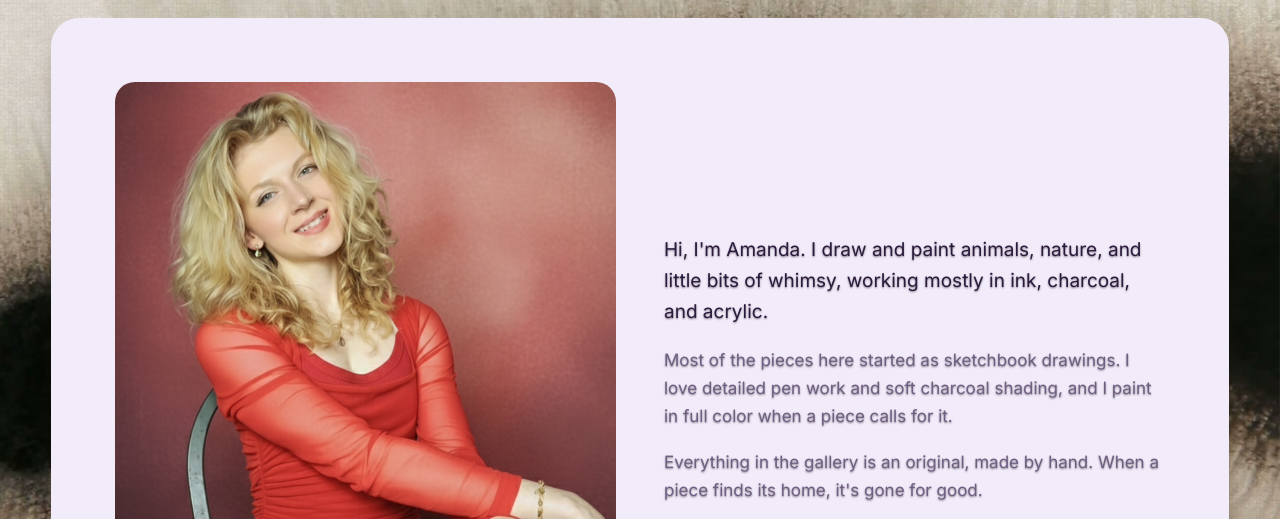
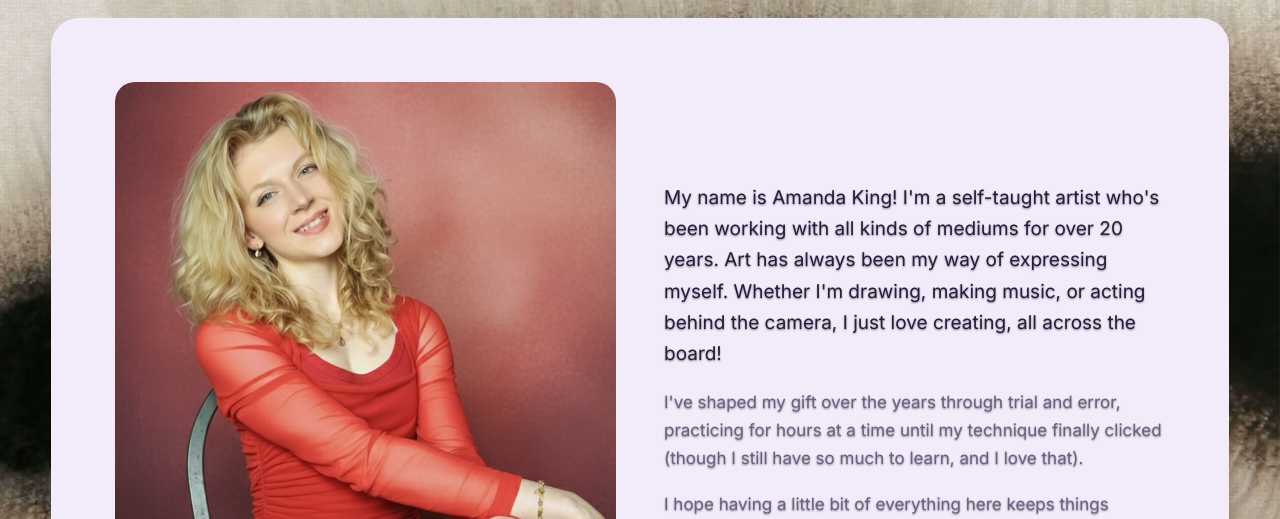
Before and after one commit to realjoshuaking/amandas-artbox, a plain HTML site: page about.html in a window 1280 px wide. Shown: the part 252-771 px from the top of the page. Drawn offline with nearby package versions, Linux system fonts and the light colour scheme.

Commit message:
Amanda's real bio on About page and homepage teaser

```diff
--- a/about.html
+++ b/about.html
@@ -44,11 +44,9 @@
         <div class="split">
           <img class="artist-photo" src="images/amanda.jpg" alt="Amanda, the artist behind Amanda King Art Studio" />
           <div class="prose">
-            <p>Hi, I'm Amanda. I draw and paint animals, nature, and little bits of whimsy, working mostly in ink, charcoal, and acrylic.</p>
-            <p>Most of the pieces here started as sketchbook drawings. I love detailed pen work and soft charcoal shading, and I paint in full color when a piece calls for it.</p>
-            <p>Everything in the gallery is an original, made by hand. When a piece finds its home, it's gone for good.</p>
-            <p>If a piece speaks to you, don't overthink it.</p>
-            <!-- NOTE: bio drafted from catalog info — Amanda to review and replace with her own words. -->
+            <p>My name is Amanda King! I'm a self-taught artist who's been working with all kinds of mediums for over 20 years. Art has always been my way of expressing myself. Whether I'm drawing, making music, or acting behind the camera, I just love creating, all across the board!</p>
+            <p>I've shaped my gift over the years through trial and error, practicing for hours at a time until my technique finally clicked (though I still have so much to learn, and I love that).</p>
+            <p>I hope having a little bit of everything here keeps things exciting and unique for you. There's still so much more in store as I keep building up my collection every day. I hope you love what you see! Thank you so much for stopping by!</p>
           </div>
         </div>
       </div>
--- a/index.html
+++ b/index.html
@@ -134,7 +134,7 @@
           <div>
             <p class="eyebrow">The artist</p>
             <h2>Hi, I'm Amanda.</h2>
-            <p>I paint the things I love in the color I love most. Every piece here is an original, made slowly in my studio, and each one is looking for the right wall.</p>
+            <p>My name is Amanda King! I'm a self-taught artist who's been working with all kinds of mediums for over 20 years. Art has always been my way of expressing myself, and I just love creating, all across the board!</p>
             <a class="button button-outline" href="about.html">More about me</a>
           </div>
         </div>
```
